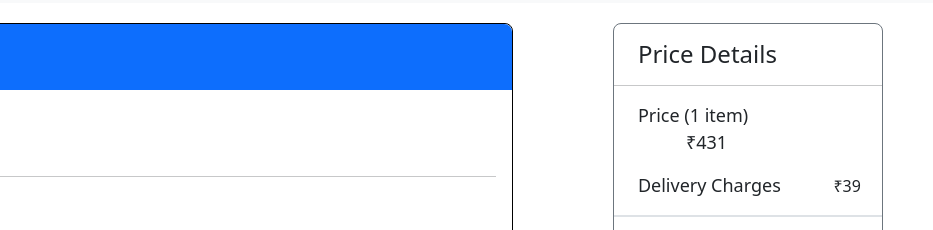
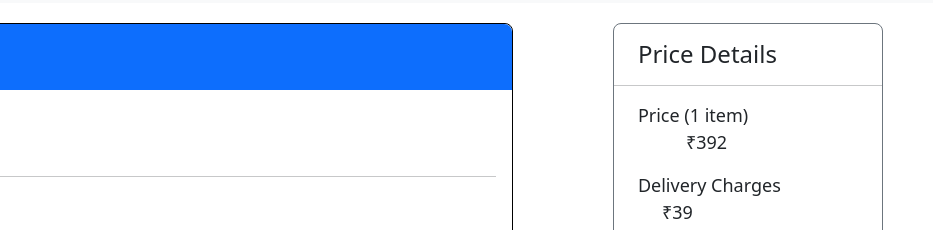
Before and after one commit to kanchansomani/Online_Book-Store-Group-project-2-ICP-7, a plain HTML site: page pages/buy-now.html in a window 1280 px wide. Shown: the part 77-307 px from the top of the page, 347-1280 px from the left. Drawn offline with nearby package versions, Linux system fonts and the light colour scheme.

Commit message:
changes in buy-now.html

```diff
--- a/css/buy-now.css
+++ b/css/buy-now.css
@@ -11,6 +11,10 @@
 
 .price-fs {
     font-size: 18px;
+}
+
+.delivery {
+    padding-left: 20px;
 }
 
 .inp-card-num {
--- a/pages/buy-now.html
+++ b/pages/buy-now.html
@@ -106,10 +106,10 @@
       <h4 class="pt-3 ps-4">Price Details</h4>
       <hr>
       <p class="text-left ms-4">
-        <span class="price-fs fw-small pe-5">Price (1 item) </span> <span class="price-fs ps-5 fw-small">₹431</span>
+        <span class="price-fs fw-small pe-5">Price (1 item) </span> <span class="price-fs ps-5 fw-small">₹392</span>
       </p>
       <p class="text-left ms-4">
-        <span class="price-fs fw-small pe-5">Delivery Charges </span class="price-fs ps-5 fw-small"> <span>₹39</span>
+        <span class="price-fs fw-small pe-5">Delivery Charges </span> <span class="price-fs ps-4 fw-small">₹39</span>
       </p>
       <div class="border border-dashed"></div>
       <p class="text-left ms-4 mt-3">
```
